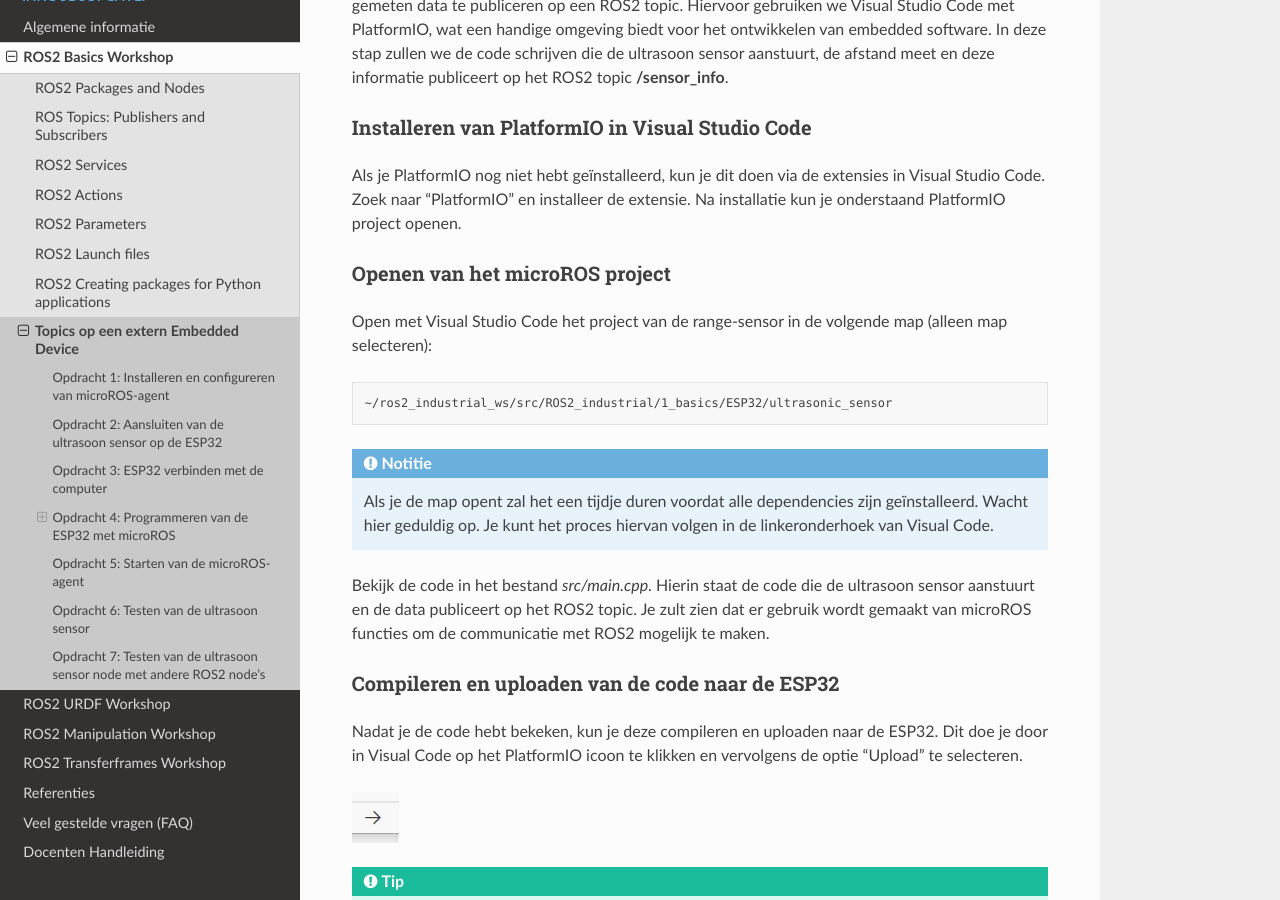
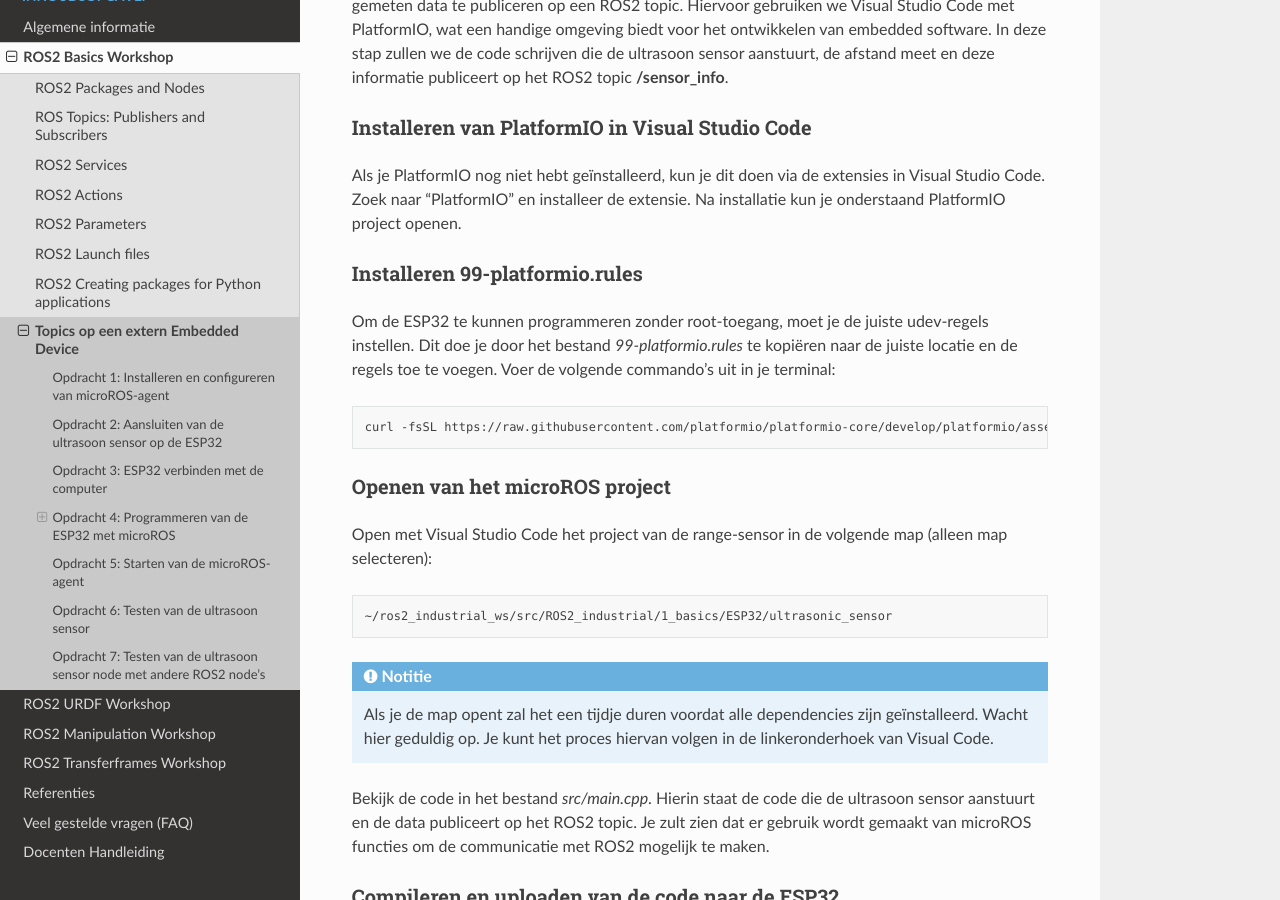
Before and after one commit to AvansMechatronica/ROS2_industrial_workshop, a Sphinx documentation site: the page built from documentation/1_basics/ESP32/ultrasonic_sensor.md, in a window 1280 px wide and 900 px high, scrolled down 3628 px. Built offline with Sphinx 7.4.7 and the Read the Docs theme 3.1.0, drawn with Linux system fonts in a browser that asks for light colours.

Commit message:
20260506

````diff
--- a/documentation/1_basics/ESP32/ultrasonic_sensor.md
+++ b/documentation/1_basics/ESP32/ultrasonic_sensor.md
@@ -67,6 +67,13 @@ Het ESP32 device moet worden geprogrammeerd om de ultrasoon sensor aan te sturen
 ### Installeren van PlatformIO in Visual Studio Code
 Als je PlatformIO nog niet hebt geïnstalleerd, kun je dit doen via de extensies in Visual Studio Code. Zoek naar "PlatformIO" en installeer de extensie. Na installatie kun je onderstaand PlatformIO project openen.
 
+### Installeren 99-platformio.rules
+Om de ESP32 te kunnen programmeren zonder root-toegang, moet je de juiste udev-regels instellen. Dit doe je door het bestand *99-platformio.rules* te kopiëren naar de juiste locatie en de regels toe te voegen. Voer de volgende commando's uit in je terminal:
+
+```bash
+curl -fsSL https://raw.githubusercontent.com/platformio/platformio-core/develop/platformio/assets/system/99-platformio-udev.rules | sudo tee /etc/udev/rules.d/99-platformio-udev.rules
+```
+
 ### Openen van het microROS project
 Open met Visual Studio Code het project van de range-sensor in de volgende map (alleen map selecteren):
 ```text
````
